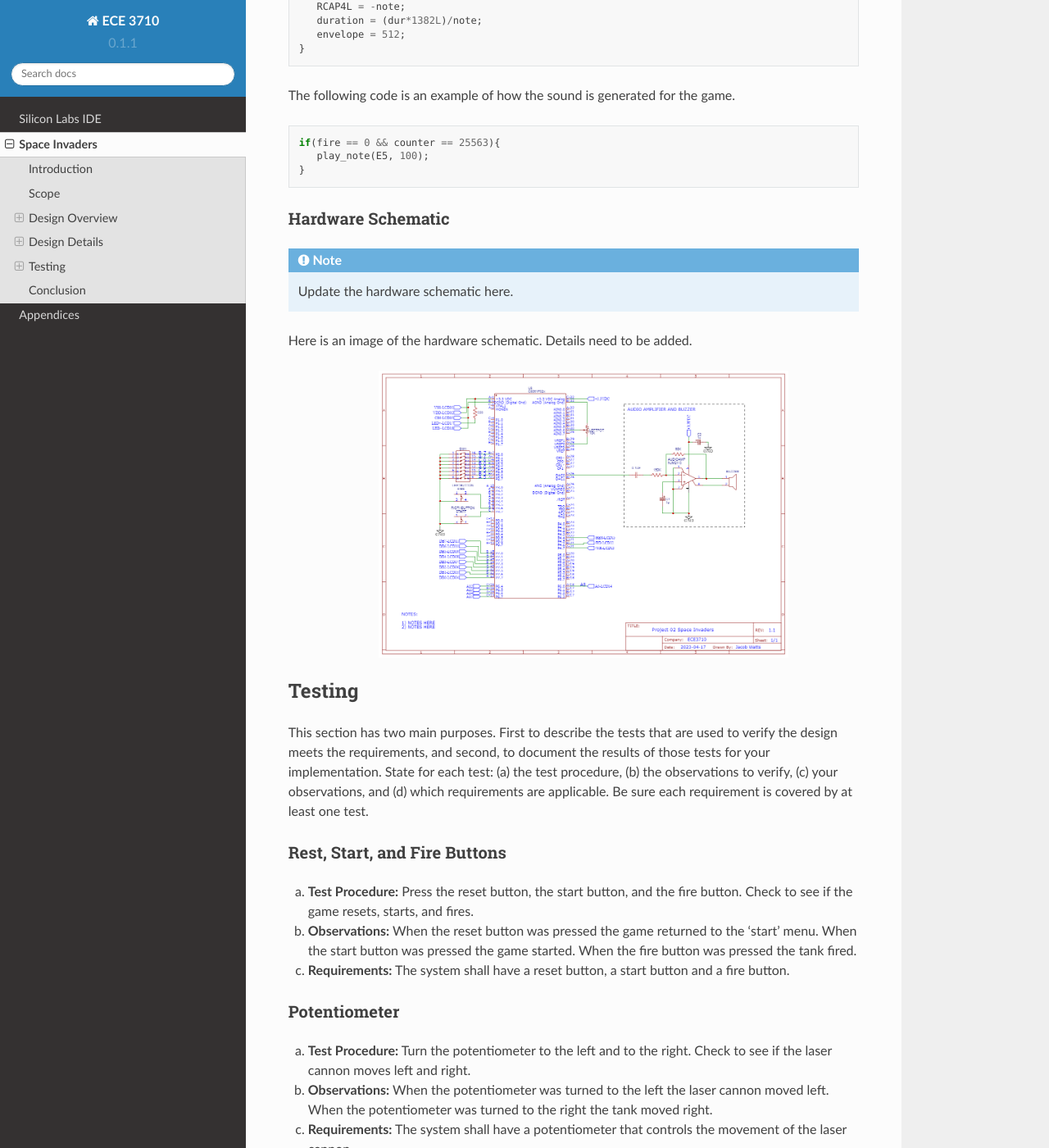
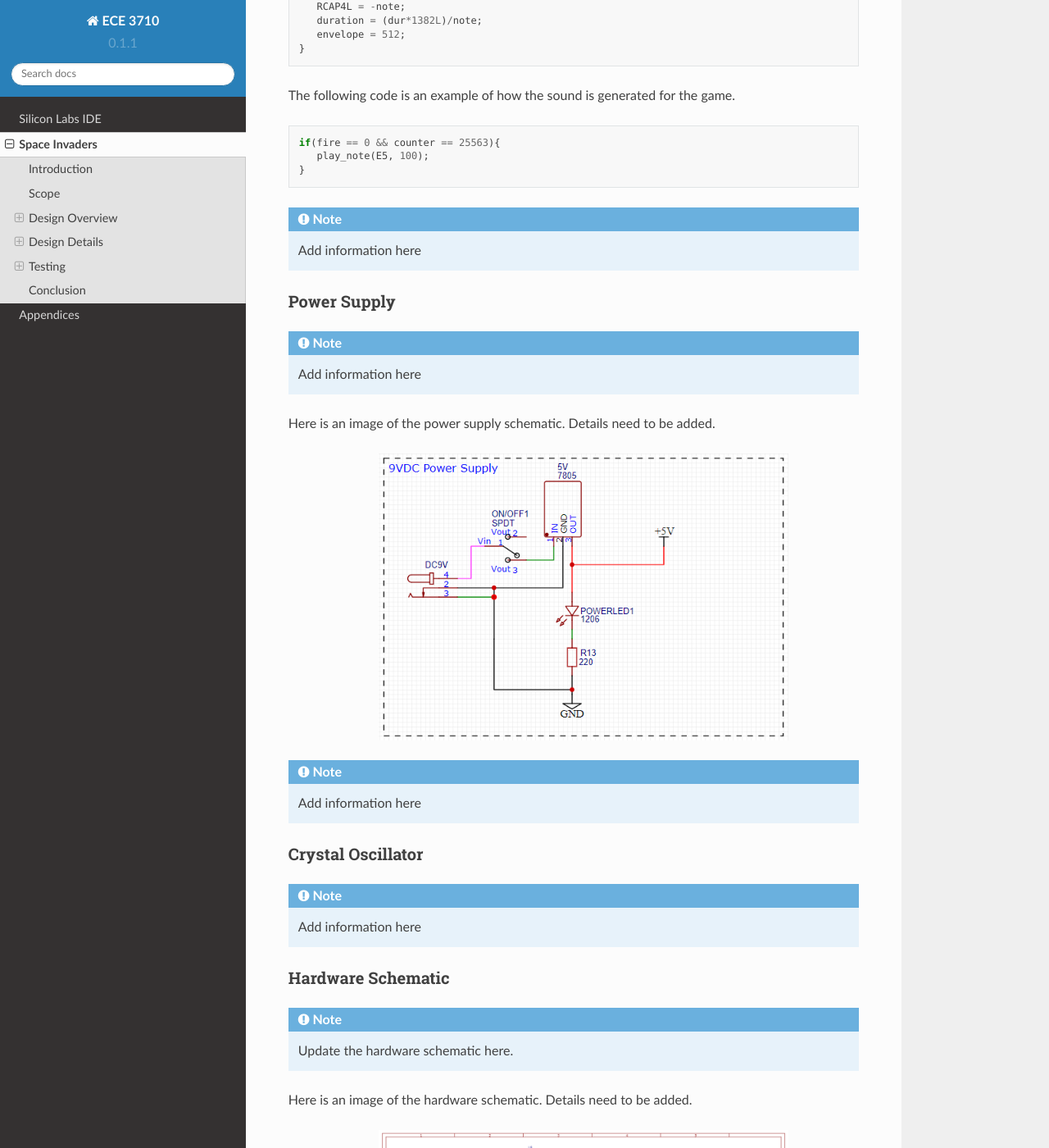
Before and after one commit to wattsjake/ece3710-notes, a Sphinx documentation site: the page built from docs/source/project.rst, in a window 1280 px wide and 1400 px high, scrolled down 12838 px. Shown: the whole window at 82% size. Built offline with Sphinx 7.4.7 and the Read the Docs theme 2.0.0, drawn with Linux system fonts in a browser that asks for light colours; some of the changed text lies outside the part shown.

Commit message:
added powersupply

```diff
--- a/docs/source/project.rst
+++ b/docs/source/project.rst
@@ -493,6 +493,40 @@ The following code is an example of how the sound is generated for the game.
       play_note(E5, 100);
    }
 
+.. note::
+
+   Add information here
+
+
+Power Supply
+************
+.. _power_supply:
+
+.. note::
+
+   Add information here
+
+Here is an image of the power supply schematic. Details need to be added.
+
+    .. image:: images/power-supply-9VDC.png
+        :width: 500
+        :height: 350
+        :alt: 8051 Power Supply
+        :align: center
+
+.. note::
+
+   Add information here
+
+
+Crystal Oscillator
+******************
+.. _crystal_oscillator:
+
+.. note::
+
+   Add information here
+
 
 Hardware Schematic
 ******************
```
Also changed, not shown: other parts of docs/source/project.rst (+1 -1 lines), docs/source/images/power-supply-9VDC.png (added).
